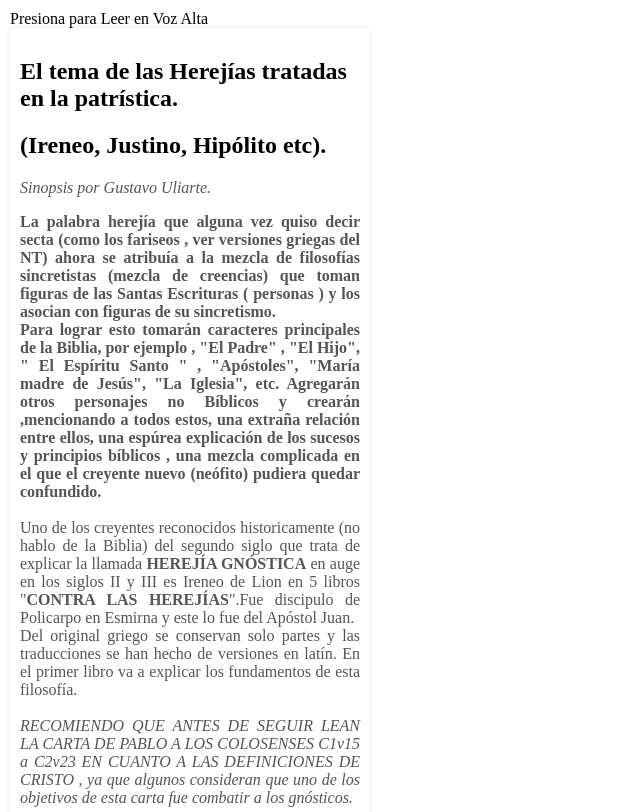
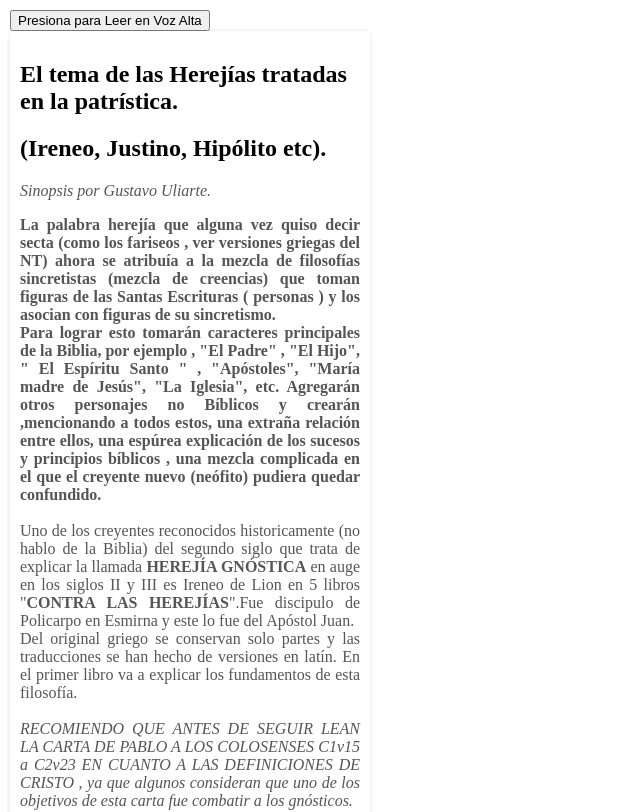
Before and after one commit to guarduino/ContraLasHerej-as, a plain HTML site: page index.html in a window 1280 px wide. Shown: the top 812 px of the page, without its empty margins (0-640 px from the left). Drawn offline with Linux system fonts and the light colour scheme.

Commit message:
Update index.html

```diff
--- a/index.html
+++ b/index.html
@@ -35,7 +35,8 @@ x
         }
 	</style>
 </head>
-<body><span <button onclick="leerTodoElTexto()">Presiona para Leer en Voz Alta</button><script>
+<body>
+	<button onclick="leerTodoElTexto()">Presiona para Leer en Voz Alta</button><script>
         function leerTodoElTexto() {
             // Seleccionar todos los elementos que queremos leer
             var elementos = document.querySelectorAll('h1, h2, h3, h4, h5, p');
```
